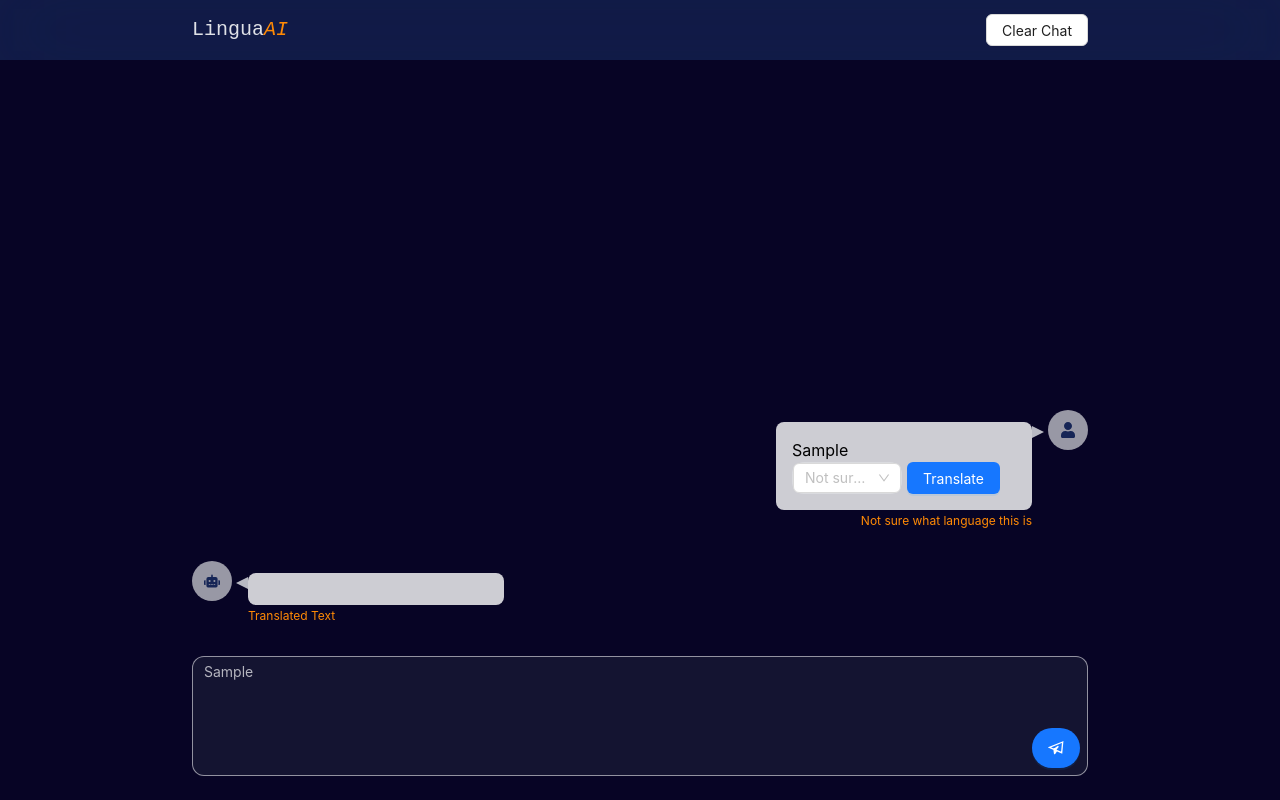
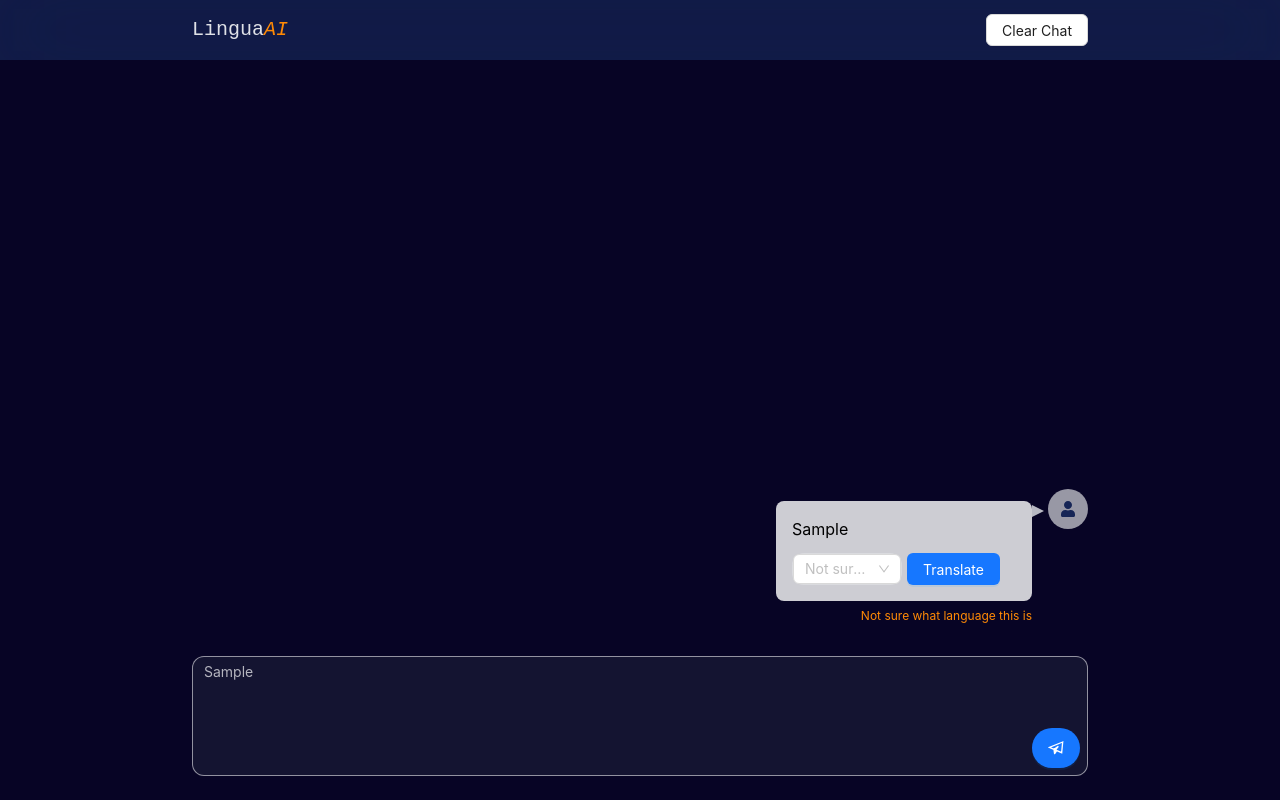
Before and after one commit to Mahmud1087/hng12-ai-translator, a React (Vite) app: page / in a window 1280 px wide. Both pictures are taken after typing "Sample" into the empty fields and a click on the button 1056 px from the left and 1548 px from the top of the page. Shown: the part 800-1600 px from the top of the page. Built offline with nearby package versions, Linux system fonts and the light colour scheme.

Commit message:
feat: implement translating functionality

```diff
--- a/src/App.jsx
+++ b/src/App.jsx
@@ -109,11 +109,11 @@ const TranslatorApp = () => {
                 {/* User Output */}
                 {userOutput && (
                   <aside className="w-full flex items-start gap-4 justify-end">
-                    <Flex vertical gap={3} align="end">
+                    <Flex vertical gap={7} align="end">
                       <div className="w-[16rem] py-4 px-4 relative bg-white/80 text-black mt-3 rounded-lg">
                         <p className="absolute -right-3 top-1 h-0 w-0 border-t-[6px] border-t-transparent border-b-[6px] border-b-transparent border-l-[12px] border-gray-200/80"></p>
-                        <p>{userOutput}</p>
-                        <Flex className="mt-3" gap={5}>
+                        <p className="mb-3">{userOutput}</p>
+                        <Flex gap={5}>
                           <Select
                             placeholder={detectedLanguage}
                             style={{
@@ -147,9 +147,13 @@ const TranslatorApp = () => {
                   </aside>
                 )}
                 {/* Translated Text */}
-                {isTranslatingLanguage ? (
-                  <VscLoading className="animate-spin" />
-                ) : (
+                {isTranslatingLanguage && (
+                  <Flex align="center" gap={7}>
+                    <p>Translating</p>
+                    <VscLoading className="animate-spin" />
+                  </Flex>
+                )}{" "}
+                {translatedText && (
                   <aside className="w-full flex justify-start gap-4">
                     <div className="w-10 h-10 rounded-full bg-gray-50/60 flex items-center justify-center">
                       <FaRobot className="text-blue-950" />
@@ -164,15 +168,24 @@ const TranslatorApp = () => {
                   </aside>
                 )}
                 {/* Summarized Text */}
+                {isSummarizing && (
+                  <Flex align="center" gap={7}>
+                    <p>Summarizing</p>
+                    <VscLoading className="animate-spin" />
+                  </Flex>
+                )}{" "}
                 {summarizedText && (
-                  <aside className="w-full flex justify-start">
-                    <div className="w-[16rem] py-2 px-7 relative bg-white/80 text-black mt-3 rounded-lg">
-                      <p className="absolute -right-3 top-1 h-0 w-0 border-t-[6px] border-t-transparent border-b-[6px] border-b-transparent border-l-[12px] border-gray-200/80"></p>
-                      <p>{summarizedText}</p>
-                    </div>
+                  <aside className="w-full flex justify-start gap-4">
                     <div className="w-10 h-10 rounded-full bg-gray-50/60 flex items-center justify-center">
                       <FaRobot className="text-blue-950" />
                     </div>
+                    <Flex vertical gap={3}>
+                      <div className="w-[16rem] py-4 px-4 relative bg-white/80 text-black mt-3 rounded-lg">
+                        <p className="absolute -left-3 top-1 h-0 w-0 border-t-[6px] border-t-transparent border-b-[6px] border-b-transparent border-r-[12px] border-gray-200/80"></p>
+                        <p>{summarizedText}</p>
+                      </div>
+                      <p className="text-xs text-orange-400">Summarized Text</p>
+                    </Flex>
                   </aside>
                 )}
               </div>
```
